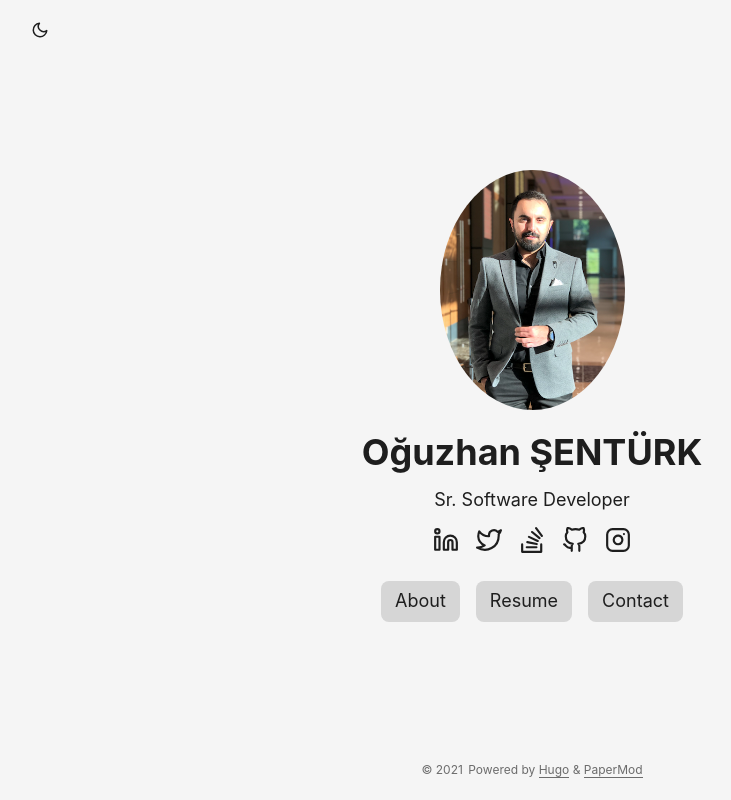
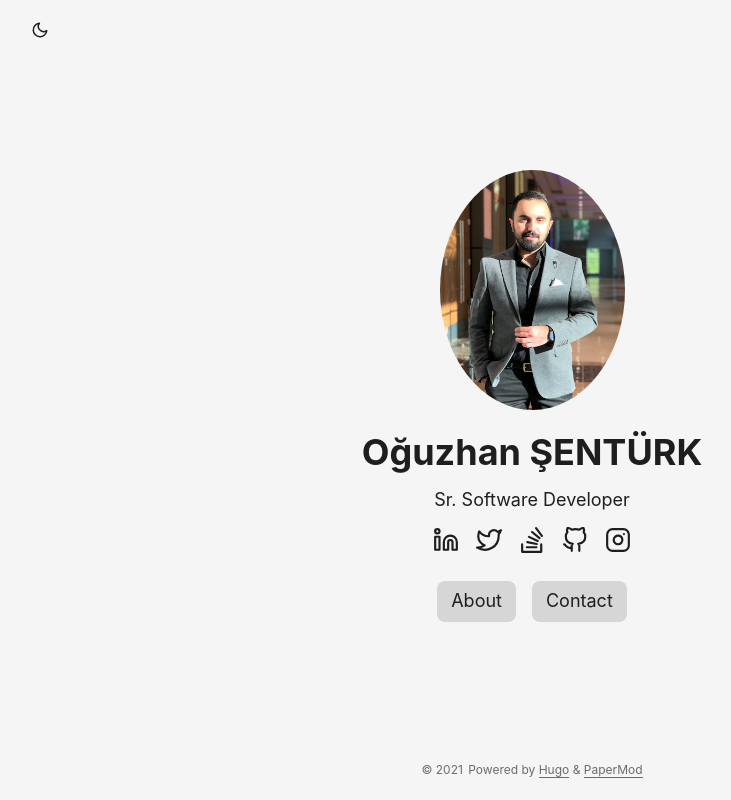
Before and after one commit to oguzhansenturk/oguzhansenturk.github.io, a plain HTML site: page index.html in a window 1280 px wide. Shown: the whole page, without its empty margins (108-839 px from the left). Drawn offline with Linux system fonts and the light colour scheme.

Commit message:
resume not

```diff
--- a/index.html
+++ b/index.html
@@ -69,9 +69,6 @@
 <a class=button href=https://linkedin.com/in/oguzhansenturk rel=noopener title=About>
 <span class=button-inner>About</span>
 </a>
-<a class=button href=/oguzhansenturk-cv.pdf rel=noopener title=Resume>
-<span class=button-inner>Resume</span>
-</a>
 <a class=button href=mailto:oguzhansenturk@gmail.com rel=noopener title=Contact>
 <span class=button-inner>Contact</span>
 </a>
```
